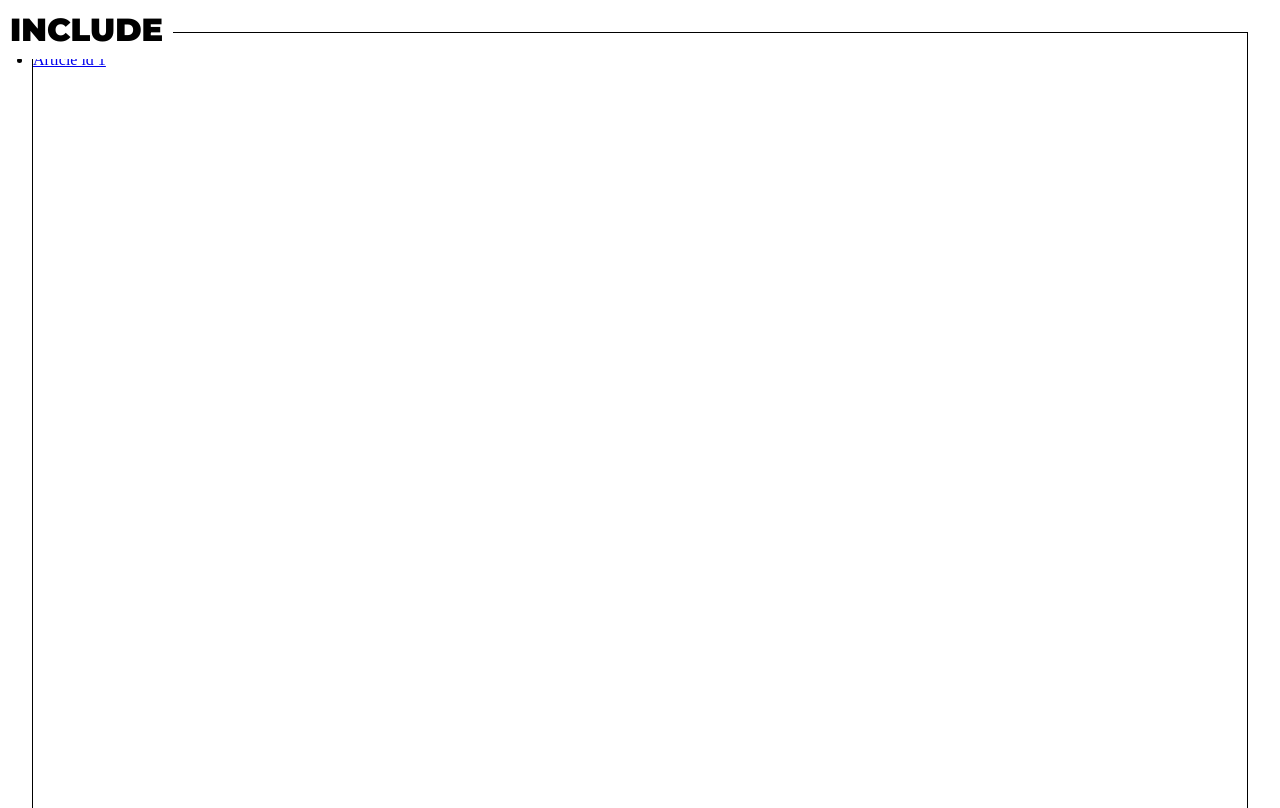
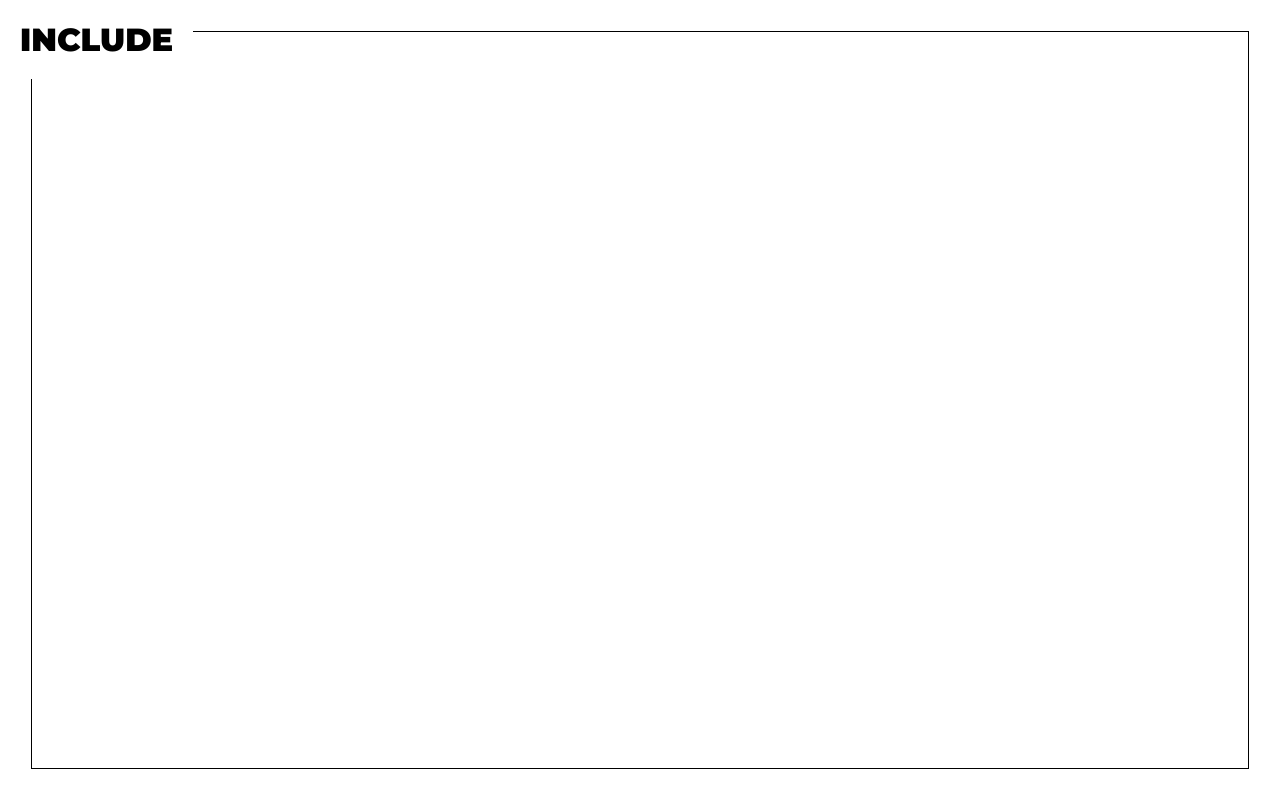
Before and after one commit to Ingenieur-Imac/includemagazine, a React (Create React App) app: page /menu in a window 1280 px wide. Shown: the top 808 px of the page. Built offline with nearby package versions, Linux system fonts and the light colour scheme.

Commit message:
height fixed

```diff
--- a/src/App.css
+++ b/src/App.css
@@ -2,19 +2,20 @@
   height: 100% !important;
   margin: 0;
   background-color: white;
+  display: flex;
 }
 
 .titleMagazine{
   position: absolute;
   top: 0;
   left: 0;
-  padding: 10px;
+  padding: 20px;
   background-color: white;
 }
 
 .containerNav{
   border: solid 1px black;
-  padding: 0;
-  margin: 2em;
-  height: 100%;
+  height: 92%;
+  width: 95%;
+  margin: auto;
 }
--- a/src/App.js
+++ b/src/App.js
@@ -19,11 +19,11 @@ class App extends Component {
         <h1 className="titleMagazine">INCLUDE</h1>
 
         <Router>
-          <div className="containerNav">
-
             {/*<nav>
               <li><Link to="/menu">Menu</Link></li>
             </nav>*/}
+
+          <div className="containerNav">
 
             <Route exact path="/" component={MainArticle}/>
             <Route path="/article/:id" component={Article}/>
--- a/src/css/MainArticle.css
+++ b/src/css/MainArticle.css
@@ -2,6 +2,7 @@
 
 .MainArticle {
 	display: flex;
+	height: 100%;
 }
 
 
@@ -85,10 +86,10 @@
 
 #canvasContainer {
 	width: 50%;
-
+	height: 100%;
+	display: flex;
 }
 
 #canvasContainer canvas {
-	width: 100% !important;
-	height: 100% !important;
+	margin: auto;
 }
```
